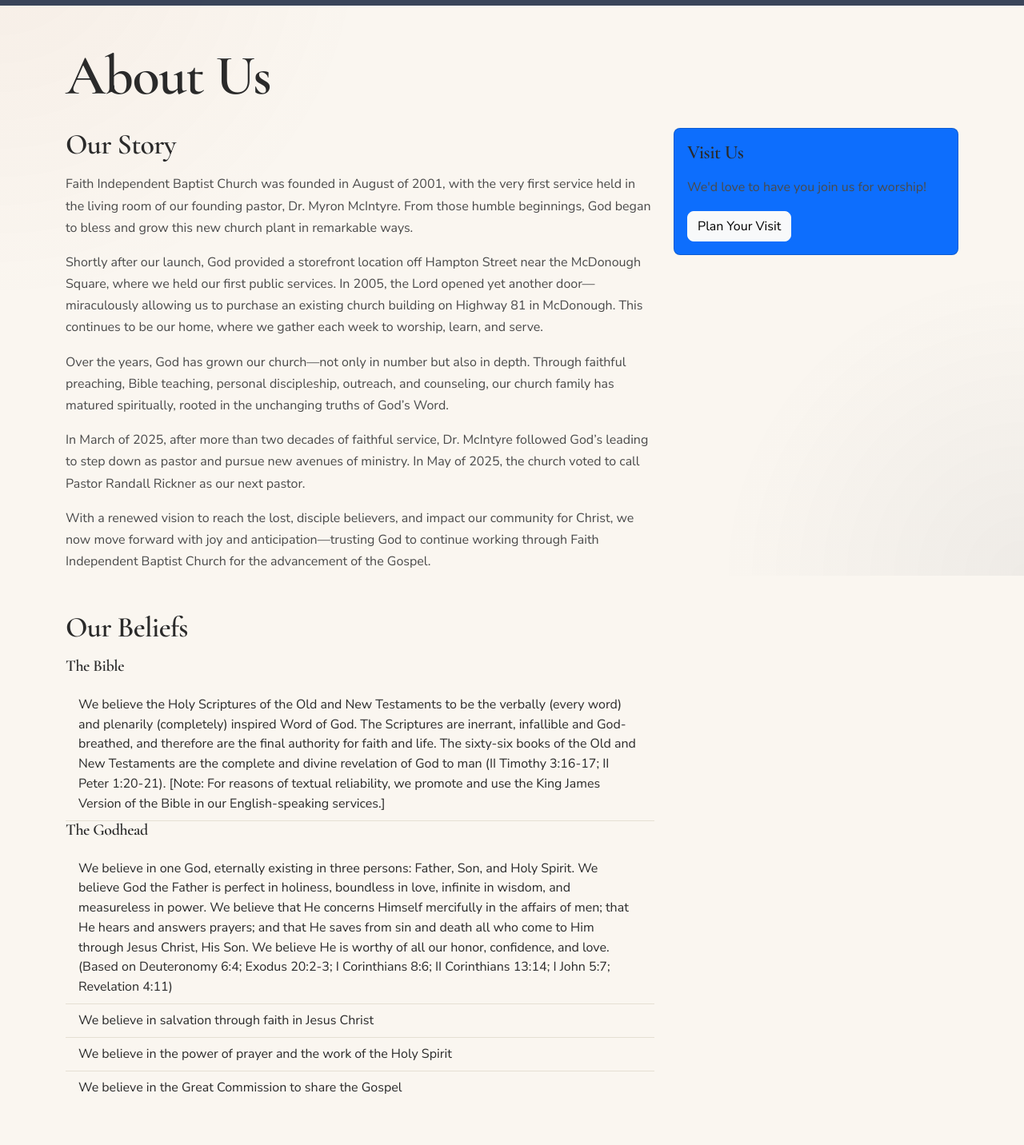
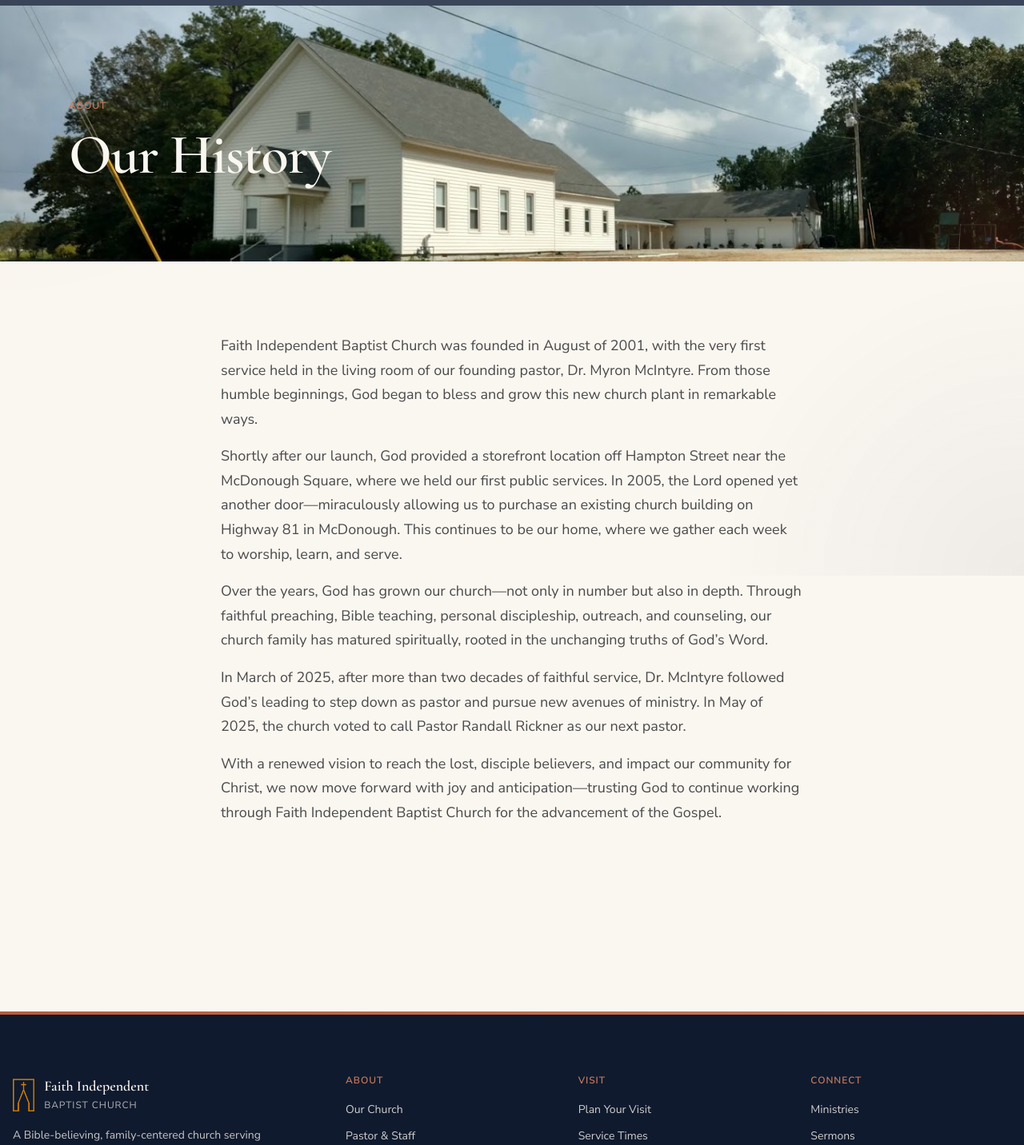
Before and after one commit to Riley-Truong/FIBC_Website_React_Project, a React (Vite) app in the folder fibc-react-project/: page /about in a window 1280 px wide. Shown: the part 80-1512 px from the top of the page at 80% size. Built offline with nearby package versions, Linux system fonts and the light colour scheme.

Commit message:
[Change] Finished About page

```diff
--- a/fibc-react-project/src/components/shared/PageHero.jsx
+++ b/fibc-react-project/src/components/shared/PageHero.jsx
@@ -1,9 +1,17 @@
 import {motion} from 'framer-motion';
 import '../../styles/PageHero.css';
 
-function PageHero({eyebrow, title, subtitle, variant = 'default'}) {
+function PageHero({eyebrow, title, subtitle, variant = 'default', backgroundImage}) {
     return(
-        <section className={`page-hero page-hero--${variant}`}>
+        <section
+            className={`page-hero page-hero--${variant}`}
+            style={backgroundImage ? {
+                backgroundImage: `url(${backgroundImage})`,
+                backgroundSize: 'cover',
+                backgroundPosition: 'center',
+                backgroundRepeat: 'no-repeat',
+            } : undefined}
+            >
             <div className="container-base">
                 <motion.div className="page-hero__inner" initial={{opacity: 0, y: 16}} animate={{opacity: 1, y: 0}} transition={{duration: 0.6, ease: [0.16, 1, 0.3, 1]}}>
                     {eyebrow && <span className="eyebrow">{eyebrow}</span>}
--- a/fibc-react-project/src/pages/AboutPage.jsx
+++ b/fibc-react-project/src/pages/AboutPage.jsx
@@ -1,105 +1,50 @@
-import React from 'react';
 import { Link } from 'react-router-dom';
-import pastorNat from '../assets/nathan_rickner.png';
-import pastorGab from '../assets/gabriel_vazquez.png';
-import pastorRan from '../assets/randall_rickner.png';
-
+import SEO from '../components/shared/SEO.jsx';
+import PageHero from '../components/shared/PageHero.jsx';
+import SectionHeading from '../components/shared/SectionHeading.jsx';
+import church from '../assets/church_image1.jpg';
 
 function AboutPage() {
   return (
-    <div className="container my-5">
-      <h1 className="mb-4">About Us</h1>
-      <div className="row">
-        <div className="col-md-8">
-          <h3>Our Story</h3>
+    <>
+      <SEO
+        title="Our History"
+        description="Learn about Faith Independent Baptist Church — our mission, vision, and history of serving McDonough, Georgia."
+      />
+
+      <PageHero
+        backgroundImage={church}
+        variant='inverse'
+        eyebrow="About"
+        title="Our History"
+      />
+
+      <section className="section">
+        <div className="container-narrow">
           <p>
-            Faith Independent Baptist Church was founded in August of 2001, with the very first service held in the living room of our founding pastor, Dr. Myron McIntyre.
-            From those humble beginnings, God began to bless and grow this new church plant in remarkable ways.
+            Faith Independent Baptist Church was founded in August of 2001, with the very first service held in the living room of our founding pastor, Dr. Myron McIntyre. From those humble beginnings, God began to bless and grow this new church plant in remarkable ways.
           </p>
           <p>
-            Shortly after our launch, God provided a storefront location off Hampton Street near the McDonough Square, where we held our first public services.
-            In 2005, the Lord opened yet another door—miraculously allowing us to purchase an existing church building on Highway 81 in McDonough. This continues
-            to be our home, where we gather each week to worship, learn, and serve.
+            Shortly after our launch, God provided a storefront location off Hampton Street near the McDonough Square, where we held our first public services. In 2005, the Lord opened yet another door—miraculously allowing us to purchase an existing church building on Highway 81 in McDonough. This continues to be our home, where we gather each week to worship, learn, and serve.
           </p>
           <p>
-            Over the years, God has grown our church—not only in number but also in depth. Through faithful preaching, Bible teaching, personal discipleship, outreach,
-            and counseling, our church family has matured spiritually, rooted in the unchanging truths of God’s Word.
+            Over the years, God has grown our church—not only in number but also in depth. Through faithful preaching, Bible teaching, personal discipleship, outreach, and counseling, our church family has matured spiritually, rooted in the unchanging truths of God’s Word.
           </p>
           <p>
-            In March of 2025, after more than two decades of faithful service, Dr. McIntyre followed God’s leading to step down as pastor and pursue new avenues of ministry.
-            In May of 2025, the church voted to call Pastor Randall Rickner as our next pastor.
+            In March of 2025, after more than two decades of faithful service, Dr. McIntyre followed God’s leading to step down as pastor and pursue new avenues of ministry. In May of 2025, the church voted to call Pastor Randall Rickner as our next pastor.
           </p>
           <p>
-            With a renewed vision to reach the lost, disciple believers, and impact our community for Christ, we now move forward with joy and anticipation—trusting God to
-            continue working through Faith Independent Baptist Church for the advancement of the Gospel.
+            With a renewed vision to reach the lost, disciple believers, and impact our community for Christ, we now move forward with joy and anticipation—trusting God to continue working through Faith Independent Baptist Church for the advancement of the Gospel.
           </p>
+        </div>
+      </section>
 
-          <h3 className="mt-5">Our Beliefs</h3>
-          <ul className="list-group list-group-flush mb-4">
-            <h5>The Bible</h5>
-            <li className="list-group-item">We believe the Holy Scriptures of the Old and New Testaments to be the verbally (every word) and plenarily (completely) inspired Word of God.
-              The Scriptures are inerrant, infallible and God-breathed, and therefore are the final authority for faith and life. The sixty-six books of the Old and New Testaments are
-              the complete and divine revelation of God to man (II Timothy 3:16-17; II Peter 1:20-21). [Note: For reasons of textual reliability, we promote and use the King James Version
-              of the Bible in our English-speaking services.]</li>
-            <h5>The Godhead</h5>
-            <li className="list-group-item">We believe in one God, eternally existing in three persons: Father, Son, and Holy Spirit. We believe God the Father is perfect in holiness,
-              boundless in love, infinite in wisdom, and measureless in power. We believe that He concerns Himself mercifully in the affairs of men; that He hears and answers prayers; and
-              that He saves from sin and death all who come to Him through Jesus Christ, His Son. We believe He is worthy of all our honor, confidence, and love. (Based on Deuteronomy 6:4;
-              Exodus 20:2-3; I Corinthians 8:6; II Corinthians 13:14; I John 5:7; Revelation 4:11)</li>
-            <li className="list-group-item">We believe in salvation through faith in Jesus Christ</li>
-            <li className="list-group-item">We believe in the power of prayer and the work of the Holy Spirit</li>
-            <li className="list-group-item">We believe in the Great Commission to share the Gospel</li>
-          </ul>
-
-          <h3 className="mt-5">Our Leadership</h3>
-          <div className="row g-3 mt-2">
-            <div className="col-md-4">
-              <div className="card">
-                <div className="card-body">
-                  <img src={pastorRan} alt="Pastor Randall Rickner"/>
-                </div>
-                <div className="card-body">
-                  <h5>Pastor Randall Rickner</h5>
-                  <p className="text-muted">Pastor</p>
-                </div>
-              </div>
-            </div>
-            <div className="col-md-4">
-              <div className="card">
-                <div className="card-body">
-                  <img src={pastorNat} alt="Pastor Nathna Rickner"/>
-                </div>
-                <div className="card-body">
-                  <h5>Pastor Nathna Rickner</h5>
-                  <p className="text-muted">Associate Pastor</p>
-                </div>
-              </div>
-            </div>
-            <div className="col-md-4">
-              <div className="card">
-                <div className="card-body">
-                  <img src={pastorGab} alt="Pastor Gabriel Vazquez"/>
-                </div>
-                <div className="card-body">
-                  <h5>Gabriel Vazquez</h5>
-                  <p className="text-muted">Spanish Pastor</p>
-                  <p></p>
-                </div>
-              </div>
-            </div>
-          </div>
-        </div>
-        <div className="col-md-4">
-          <div className="card bg-primary text-white">
-            <div className="card-body">
-              <h4>Visit Us</h4>
-              <p>We'd love to have you join us for worship!</p>
-              <Link to="/contact" className="btn btn-light">Plan Your Visit</Link>
-            </div>
-          </div>
-        </div>
-      </div>
-    </div>
+      <style>{`
+        p {
+          font-size: 18px;
+        }
+      `}</style>
+    </>
   );
 }
 
```
Also changed, not shown: fibc-react-project/src/assets/church_image1.jpg (added).
